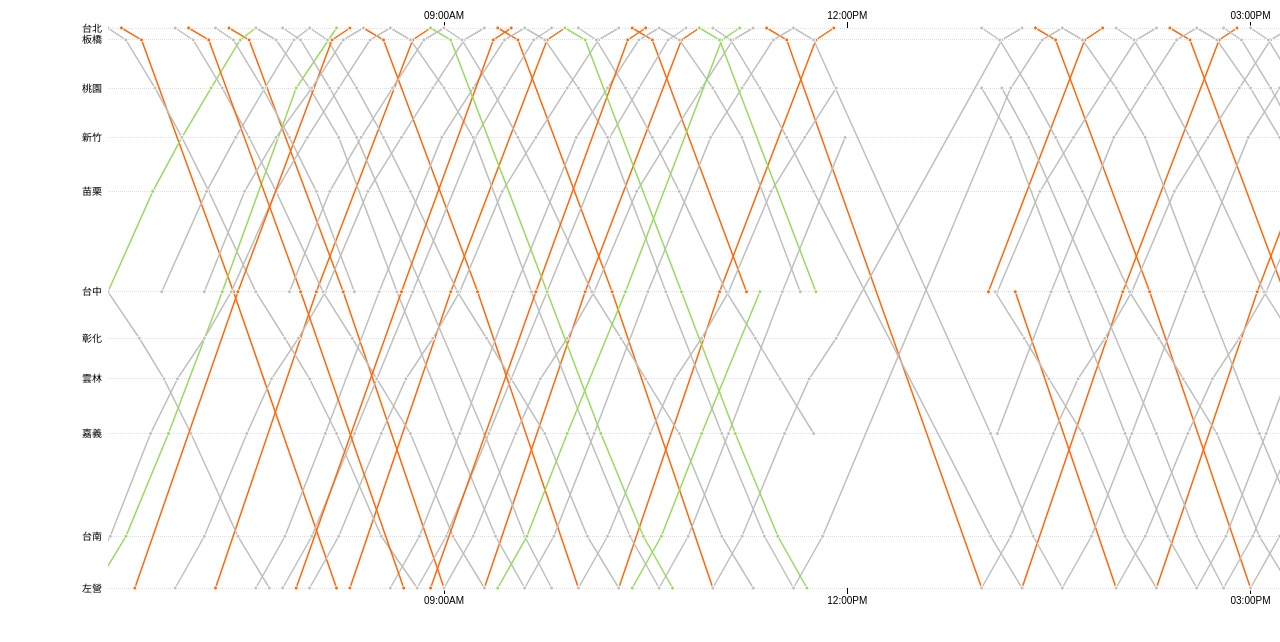
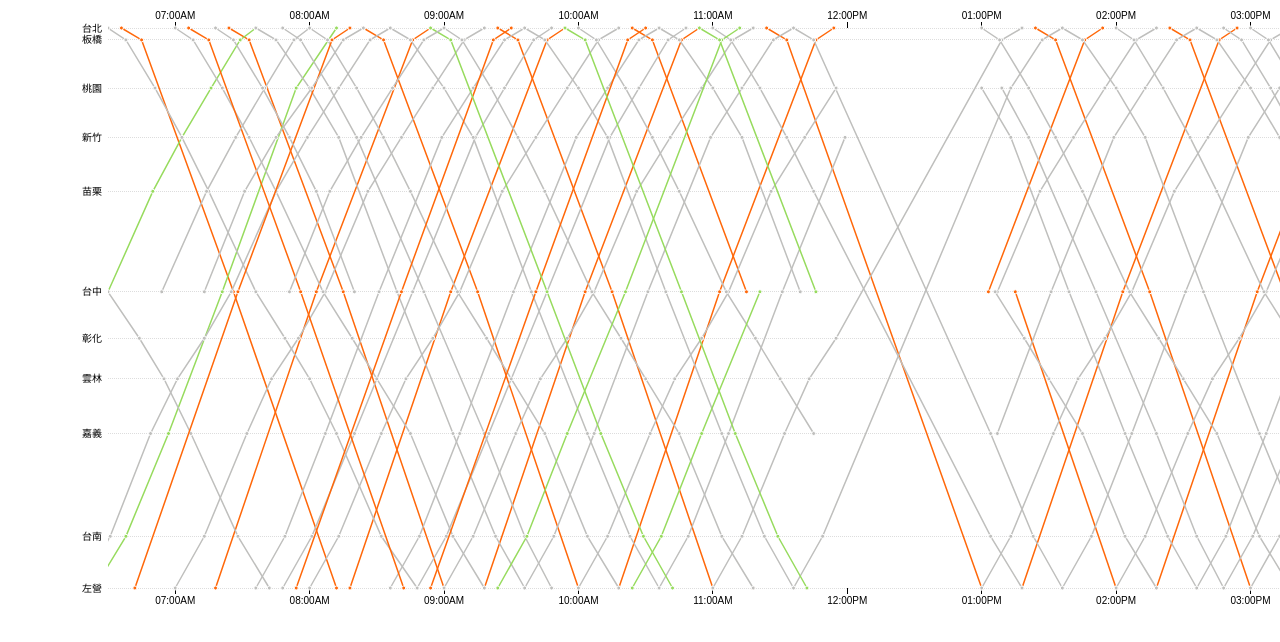
Before and after one commit to leeneil/thsr-train-chart, a plain HTML site: page index.html in a window 1280 px wide. Shown: the top 642 px of the page. Drawn offline with nearby package versions, Linux system fonts and the light colour scheme.

Commit message:
add more ticks on time axis

```diff
--- a/index.html
+++ b/index.html
@@ -65,7 +65,7 @@ var y = d3.scale.linear()
 
 var xAxis = d3.svg.axis()
     .scale(x)
-    .ticks(8)
+    .ticks(18)
     .tickFormat(formatTime);
 
 var line = d3.svg.line()
```
